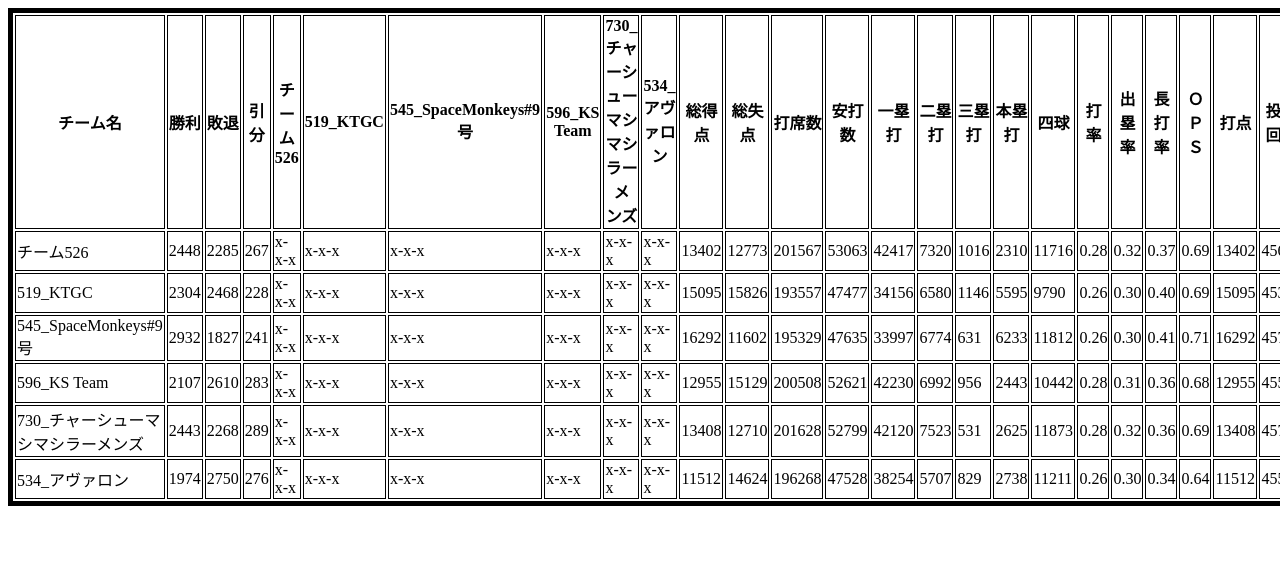
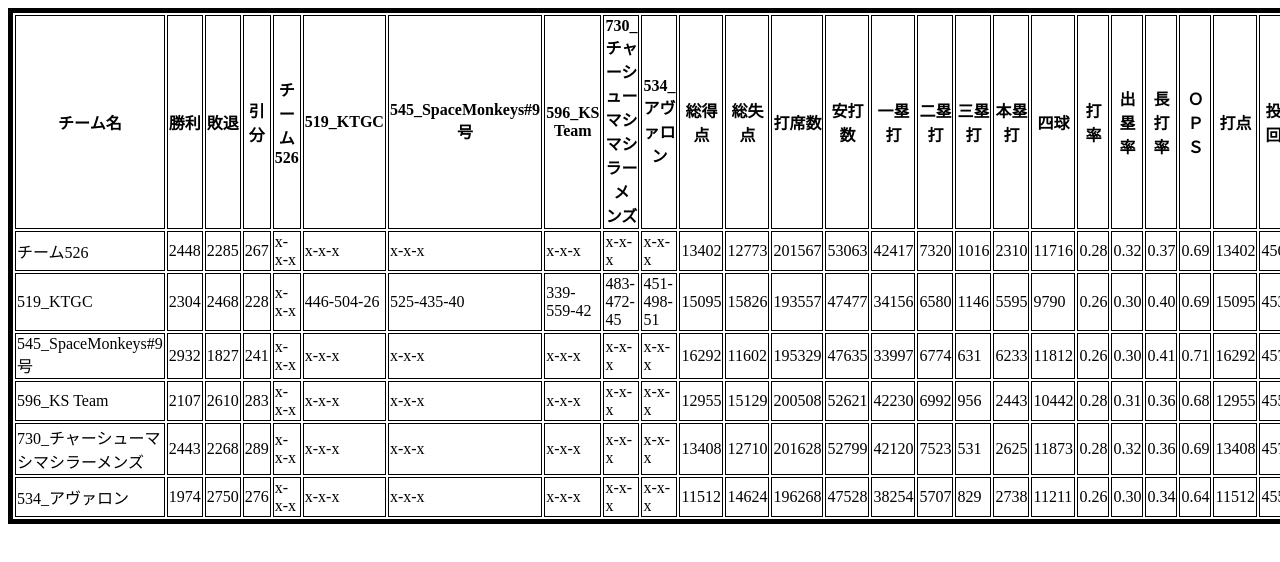
Before and after one commit to yuu1105/temp, a plain HTML site: page docs/test2.html in a window 1280 px wide. Shown: the top 562 px of the page. Drawn offline with Linux system fonts and the light colour scheme.

Commit message:
こうしん

```diff
--- a/docs/test2.html
+++ b/docs/test2.html
@@ -72,11 +72,11 @@
 <td class="lose">2468</td>
 <td class="even">228</td>
 <td class="vs1"> x-x-x </td>
-<td class="vs2"> x-x-x </td>
-<td class="vs3"> x-x-x </td>
-<td class="vs4"> x-x-x </td>
-<td class="vs5"> x-x-x </td>
-<td class="vs6"> x-x-x </td>
+<td class="vs2"> 446-504-26 </td>
+<td class="vs3"> 525-435-40 </td>
+<td class="vs4"> 339-559-42 </td>
+<td class="vs5"> 483-472-45 </td>
+<td class="vs6"> 451-498-51 </td>
 <td class="soutokuten">15095</td>
 <td class="sousitten">15826</td>
 <td class="dasekisuu">193557</td>
```
